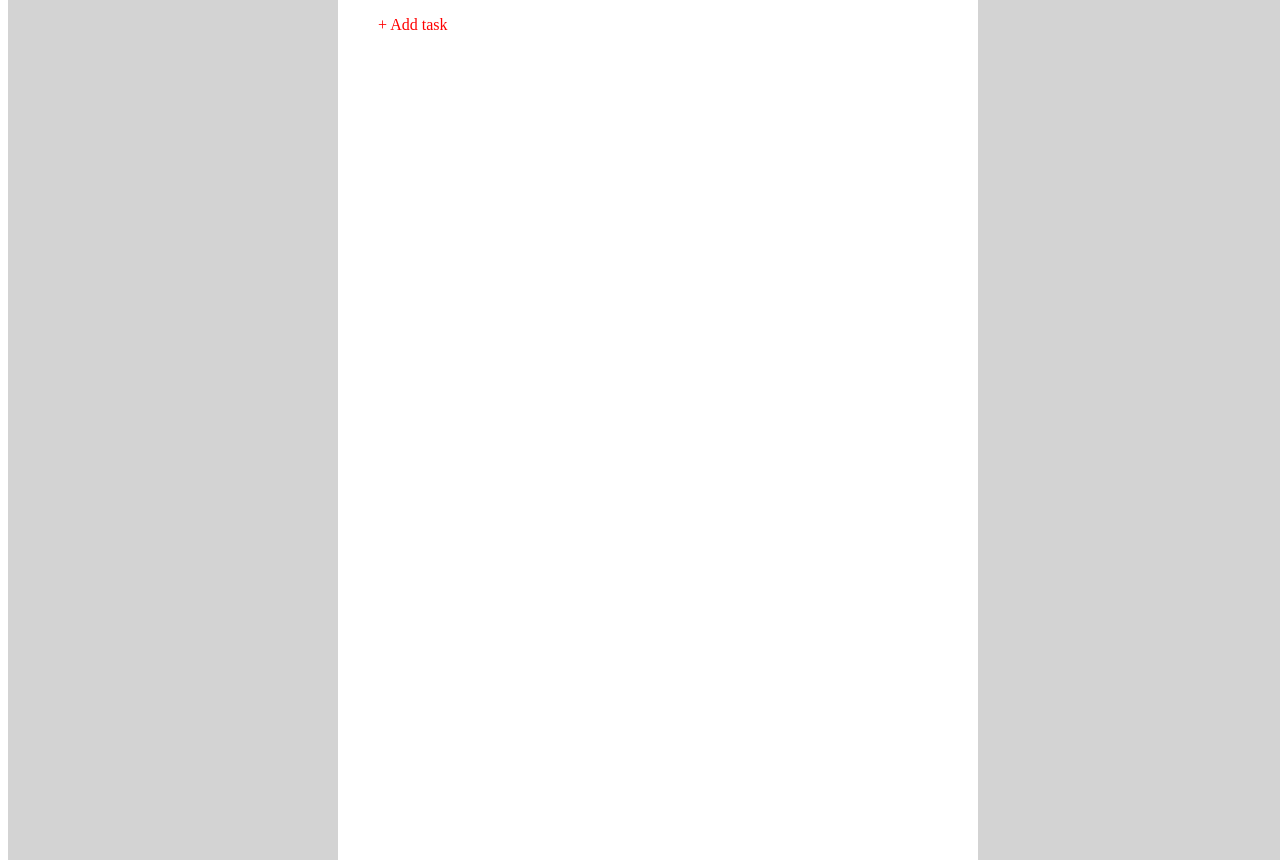
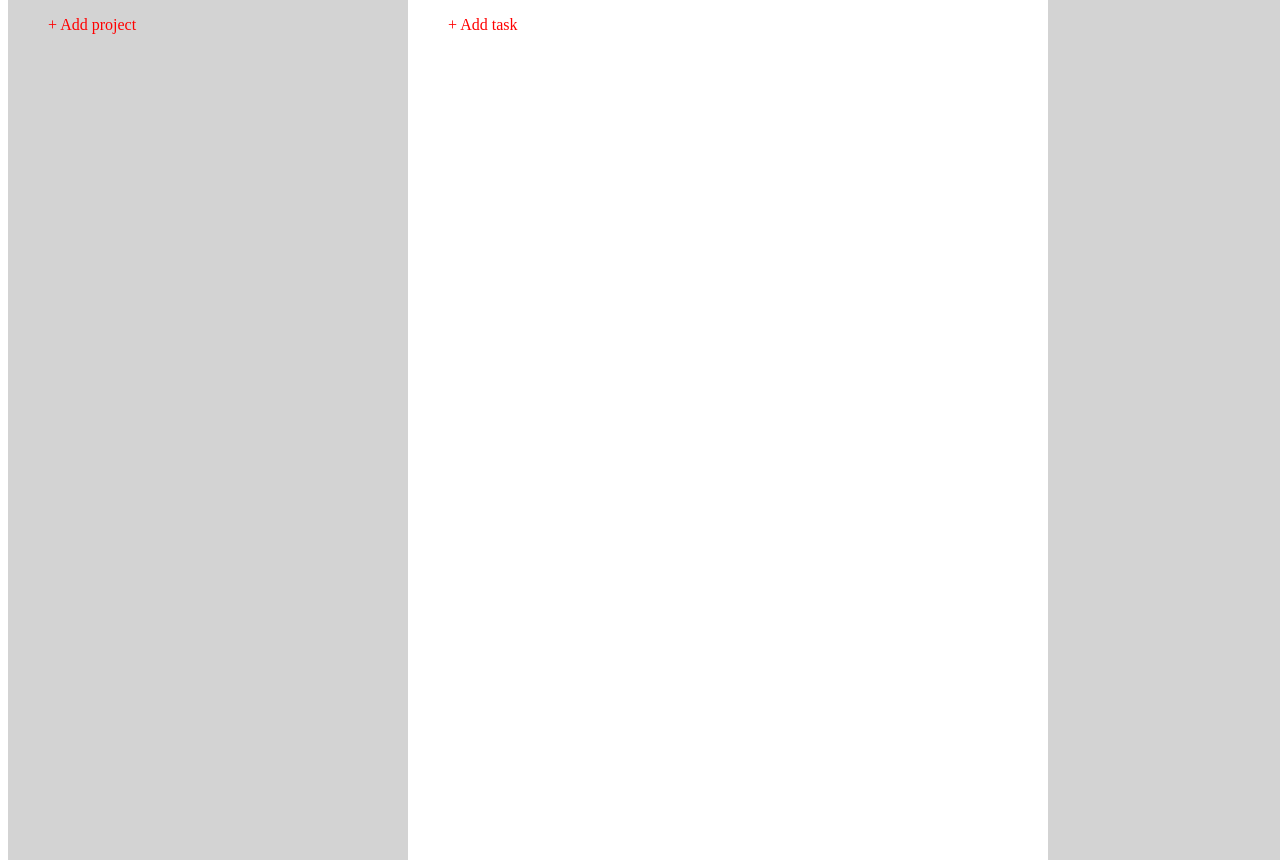
Before and after one commit to AcckiyGerman/todolist-django-vue, a Django app: page / in a window 1280 px wide. Shown: the part 46-906 px from the top of the page. Run offline with Django 3.2, Linux system fonts and the light colour scheme; the visitor is signed in with stand-in values (Sample User, id 1); data that the repository does not hold is empty.

Commit message:
newProject form

```diff
--- a/todolist/static/todolist/index.css
+++ b/todolist/static/todolist/index.css
@@ -17,7 +17,7 @@
 }
 
 #projects-column {
-    width: 330px;
+    width: 400px;
 }
 
 #tasks-column {
@@ -58,3 +58,7 @@ ul {
 .add-button {
     color: red;
 }
+
+select {
+    display: inline-block;
+}
--- a/todolist/static/todolist/index.js
+++ b/todolist/static/todolist/index.js
@@ -2,7 +2,13 @@ var projectsColumn = new Vue({
     delimiters: ['[[', ']]'],
     el: '#projects-column',
     data : {
-        projectsList: []
+        projectsList: [],
+        newProject: {
+            edit: false,
+            name: '',
+            colour: 'yellow'
+        },
+        colors: ['red', 'orange', 'yellow', 'green', 'lightblue', 'blue', 'violet', 'white']
     },
     mounted: function () {
         this.fetchProjectsList();
@@ -17,6 +23,10 @@ var projectsColumn = new Vue({
                 projects.forEach(function(project){ project.edit = false });
                 self.projectsList = projects;
             })
+        },
+        addProject: function () {
+            var self = this;
+            $.ajax('/add_project/')
         },
         saveProject: function (project) {
             // send edited data to server
--- a/todolist/templates/todolist/index.html
+++ b/todolist/templates/todolist/index.html
@@ -38,6 +38,22 @@
                    @click="deleteProject(project)"
                 ></i>
             </li>
+            <li>
+                <span v-if="newProject.edit">
+                    <select v-model="newProject.colour" :style="{backgroundColor: newProject.colour}">
+                      <option v-for="color in colors"
+                              v-bind:value="color"
+                              :style="{backgroundColor: color}">
+                        [[ color ]]
+                      </option>
+                    </select>
+
+                    <input v-model="newProject.name" @keyup.enter='addProject'>
+                </span>
+                <span class="add-button" v-else @click="newProject.edit=true">
+                    + Add project
+                </span>
+            </li>
         </ul>
     </div>
 
```
